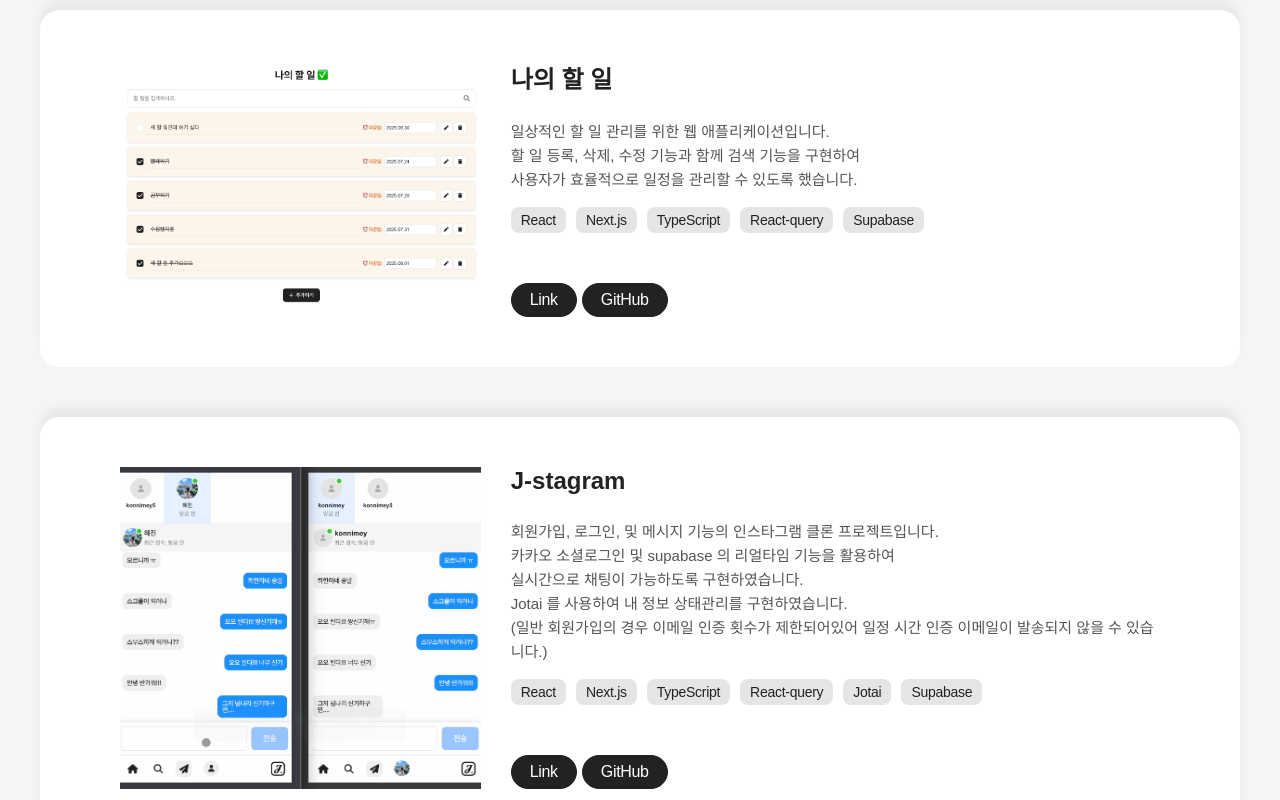
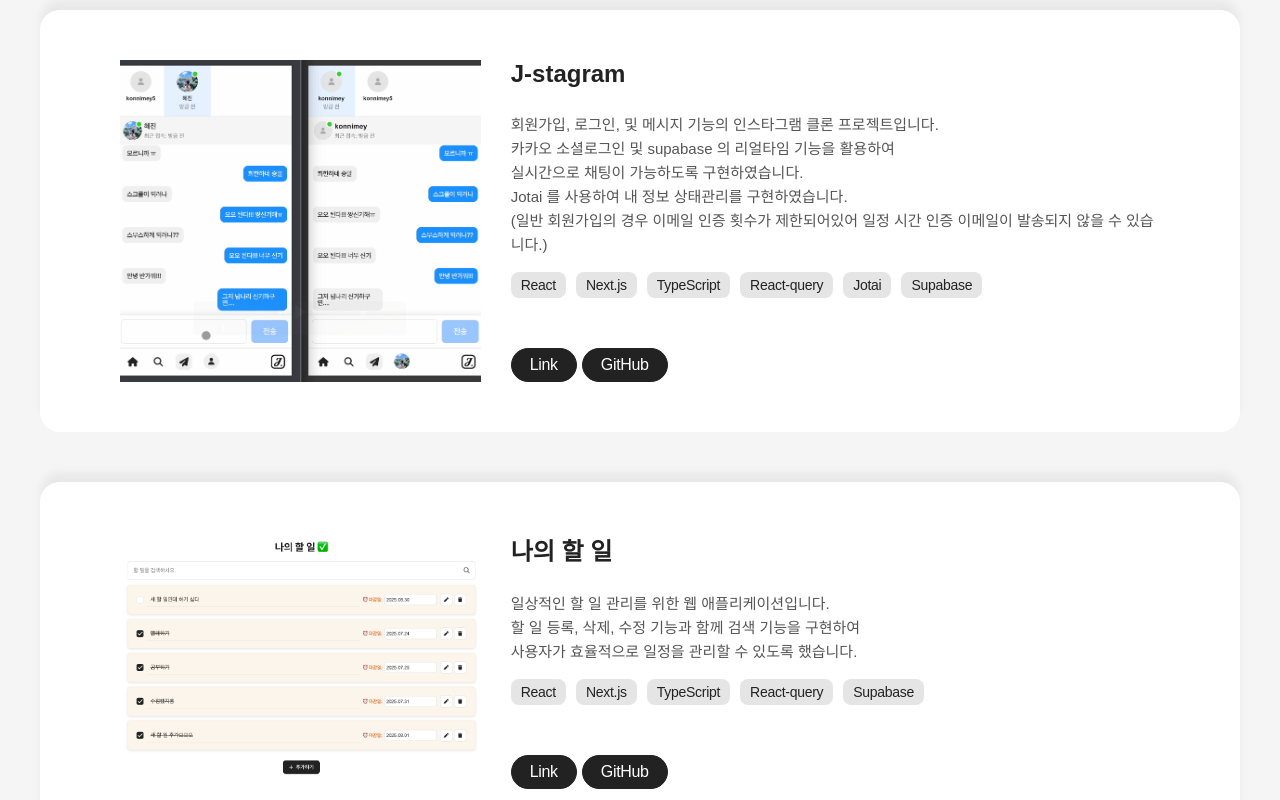
Before and after one commit to hyeminem-Jo/hyejin-portfolio, a Next.js app: page / in a window 1280 px wide. Shown: the part 5500-6300 px from the top of the page. Built offline with nearby package versions, Linux system fonts and the light colour scheme.

Commit message:
fix: 리드미 링크 수정

```diff
--- a/src/app/_modules/side-projects/SideProjects.tsx
+++ b/src/app/_modules/side-projects/SideProjects.tsx
@@ -14,6 +14,16 @@ import { useIsMobile } from '../common/hooks/useIsMobile';
 
 const sideProjectsList = [
   {
+    title: 'J-stagram',
+    image: '/assets/images/side-project/side-project-05.png',
+    introduction:
+      '회원가입, 로그인, 및 메시지 기능의 인스타그램 클론 프로젝트입니다. \n 카카오 소셜로그인 및 supabase 의 리얼타임 기능을 활용하여 \n실시간으로 채팅이 가능하도록 구현하였습니다.\n Jotai 를 사용하여 내 정보 상태관리를 구현하였습니다. \n (일반 회원가입의 경우 이메일 인증 횟수가 제한되어있어 일정 시간 인증 이메일이 발송되지 않을 수 있습니다.)',
+    skills: ['React', 'Next.js', 'TypeScript', 'React-query', 'Jotai', 'Supabase'],
+    link: 'https://hyejin-toy-project.vercel.app/j-stagram',
+    github: 'https://github.com/hyeminem-Jo/j-stagram/blob/main/README.md#j-stagram',
+    demo: 'https://j-stagram-demo.vercel.app',
+  },
+  {
     title: '나의 할 일',
     image: '/assets/images/side-project/side-project-01.png',
     introduction:
@@ -21,22 +31,9 @@ const sideProjectsList = [
 
     skills: ['React', 'Next.js', 'TypeScript', 'React-query', 'Supabase'],
     link: 'https://hyejin-toy-project.vercel.app/todo',
-    github:
-      'https://github.com/hyeminem-Jo/toy-project/tree/main?tab=readme-ov-file#1-%EB%82%98%EC%9D%98-%ED%95%A0-%EC%9D%BCtodo-list',
+    github: 'https://github.com/hyeminem-Jo/j-stagram/blob/main/README.md#side-project',
     demo: 'https://todo-app-demo.vercel.app',
   },
-  {
-    title: 'J-stagram',
-    image: '/assets/images/side-project/side-project-05.png',
-    introduction:
-      '회원가입, 로그인, 및 메시지 기능의 인스타그램 클론 프로젝트입니다. \n 카카오 소셜로그인 및 supabase 의 리얼타임 기능을 활용하여 \n실시간으로 채팅이 가능하도록 구현하였습니다.\n Jotai 를 사용하여 내 정보 상태관리를 구현하였습니다. \n (일반 회원가입의 경우 이메일 인증 횟수가 제한되어있어 일정 시간 인증 이메일이 발송되지 않을 수 있습니다.)',
-    skills: ['React', 'Next.js', 'TypeScript', 'React-query', 'Jotai', 'Supabase'],
-    link: 'https://hyejin-toy-project.vercel.app/j-stagram',
-    github:
-      'https://github.com/hyeminem-Jo/toy-project/tree/main?tab=readme-ov-file#2-%EC%9D%B8%EC%8A%A4%ED%83%80%EA%B7%B8%EB%9E%A8-%ED%81%B4%EB%A1%A0-j-stagram',
-    demo: 'https://j-stagram-demo.vercel.app',
-  },
-
   {
     title: '갤러리',
     image: '/assets/images/side-project/side-project-03.png',
@@ -45,7 +42,7 @@ const sideProjectsList = [
     skills: ['React', 'Next.js', 'TypeScript', 'React-query', 'Supabase'],
     link: 'https://hyejin-toy-project.vercel.app/gallery',
     github:
-      'https://github.com/hyeminem-Jo/toy-project/tree/main?tab=readme-ov-file#3-%ED%8C%8C%EC%9D%BC-%EC%97%85%EB%A1%9C%EB%93%9C-gallery',
+      'https://github.com/hyeminem-Jo/j-stagram/blob/main/README.md#3-%ED%8C%8C%EC%9D%BC-%EC%97%85%EB%A1%9C%EB%93%9C-gallery',
     demo: 'https://gallery-app-demo.vercel.app',
   },
   {
@@ -58,7 +55,7 @@ const sideProjectsList = [
     skills: ['React', 'Next.js', 'TypeScript', 'React-query', 'Jotai', 'Supabase'],
     link: 'https://hyejin-toy-project.vercel.app/movie',
     github:
-      'https://github.com/hyeminem-Jo/toy-project/tree/main?tab=readme-ov-file#4-%EB%84%B7%ED%94%8C%EB%A6%AD%EC%8A%A4-%ED%81%B4%EB%A1%A0',
+      'https://github.com/hyeminem-Jo/j-stagram/blob/main/README.md#4-%EB%84%B7%ED%94%8C%EB%A6%AD%EC%8A%A4-%ED%81%B4%EB%A1%A0',
     demo: 'https://netflix-clone-demo.vercel.app',
   },
 ];
```
